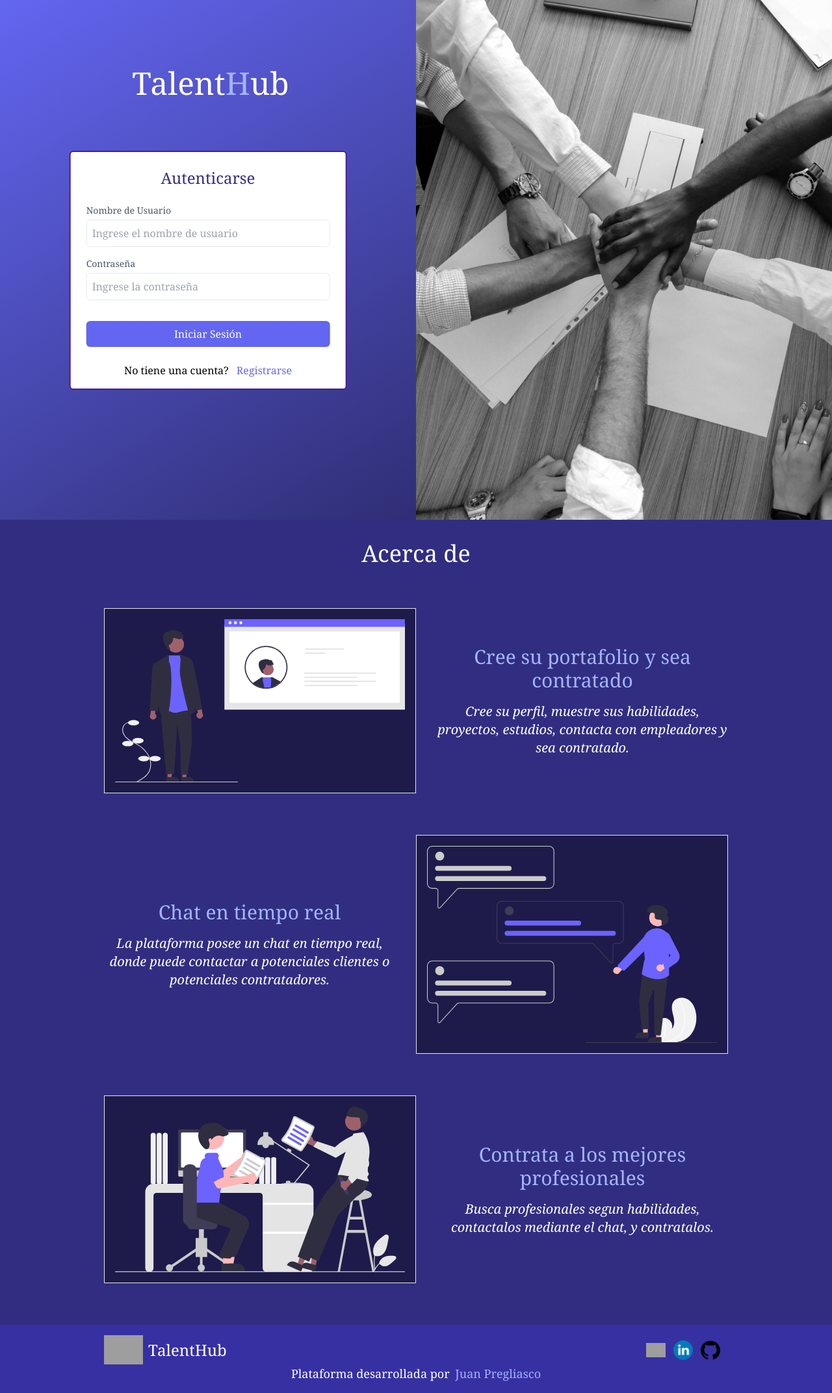
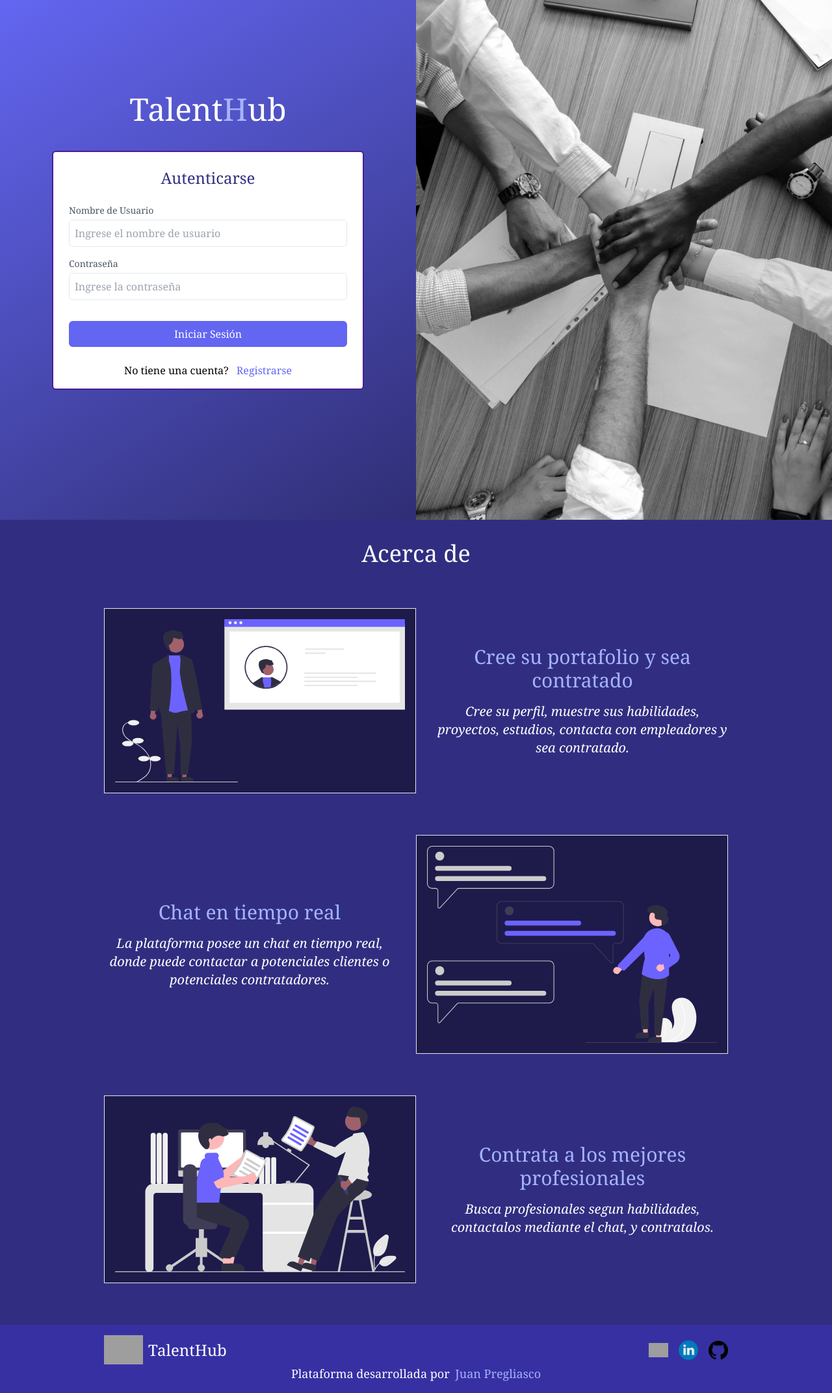
Before and after one commit to juanpi8345/plataforma-portafolios, an Angular app: page /login in a window 1280 px wide. Shown: the whole page at 65% size. Built offline with nearby package versions, Linux system fonts and the light colour scheme; grey boxes are pictures that could not be loaded.

Commit message:
Agrego grid al login

```diff
--- a/src/app/components/footer/footer.component.html
+++ b/src/app/components/footer/footer.component.html
@@ -5,9 +5,9 @@
             <h1 class="text-2xl ms-2">TalentHub</h1>
         </div>
         <div class="flex  items-center">
-            <img src="../../../assets/img/instagram.png"  width="30" class="cursor-pointer me-3 hover:scale-110 transtion duration-300" alt="">
-            <img src="../../../assets/img/linkedin.png" width="30" class="cursor-pointer me-3 hover:scale-110 transtion duration-300"  alt="">
-            <img src="../../../assets/img/github (1).png" width="30" class="cursor-pointer me-3 hover:scale-110 transtion duration-300"  alt="">
+            <img src="../../../assets/img/instagram.png"  width="30" class="cursor-pointer me-4 hover:scale-110 transtion duration-300" alt="">
+            <img src="../../../assets/img/linkedin.png" width="30" class="cursor-pointer me-4 hover:scale-110 transtion duration-300"  alt="">
+            <img src="../../../assets/img/github (1).png" width="30" class="cursor-pointer  hover:scale-110 transtion duration-300"  alt="">
         </div>
     </div>
     <div class="container mx-auto">
--- a/src/app/pages/login/login.component.html
+++ b/src/app/pages/login/login.component.html
@@ -1,12 +1,8 @@
 <div class="h-screen bg-gradient-to-br from-indigo-500 to-indigo-950 absolute top-0 left-0 w-full"></div>
-<div class="w-full h-screen">
-    <h1 class="absolute left-1/4 top-32 text-4xl centrar mb-4 text-white">
-        <div class="flex self-center items-center">
-            <h1 class="text-5xl ms-2">Talent<span class="text-indigo-300 font-medium">H</span>ub</h1>
-        </div>
-    </h1>
-    <div class="p-4 rounded-md bg-white z-10 absolute w-1/3 top-1/2 left-1/4 centrar text-center
-            border-2 border-violet-900 mt-4">
+<div class="w-full h-screen grid grid-cols-2">
+    <div class="z-10 mx-auto w-3/4 mt-36">
+        <h1 class="text-5xl text-white text-center">Talent<span class="text-indigo-300 font-medium">H</span>ub</h1>
+        <div class="p-4 rounded-md bg-white text-center border-2 border-violet-900 mt-10">
             <h1 class="text-2xl text-indigo-900 mt-2">Autenticarse</h1>
             <form class="text-start p-2 animate-fadeIn" *ngIf="login">
                 <div class="mt-4 text-left">
@@ -61,8 +57,11 @@
             <p class="mt-4" *ngIf="!login">Ya tiene una cuenta? <span class="ms-2 cursor-pointer text-indigo-500
             transition-colors duration-300 hover:text-indigo-800" (click)="toggleLogin()">Iniciar sesion</span></p>
         </div>
-    <div class="z-20 absolute w-3/6 right-0 text-center h-full">
+    </div>
+    <div>
+        <div class="h-full">
             <img src="../../../assets/img/banner.jpg" class="w-max h-screen object-center object-cover grayscale" alt="">
+        </div>
     </div>
 </div>
 <section class="bg-indigo-900 text-white pt-8">
@@ -72,9 +71,10 @@
             <div class="p-4 border bg-indigo-950 transition-colors duration-300 hover:bg-indigo-900">
                 <img src="../../../assets/img/perfil.svg" class="w-max" alt="">
             </div>
-            <div  class="self-center ps-8">
+            <div class="self-center ps-8">
                 <h1 class="text-center text-3xl text-indigo-300">Cree su portafolio y sea contratado</h1>
-                <p class="text-center mt-4 text-xl  italic ">Cree su perfil, muestre sus habilidades, proyectos, estudios,
+                <p class="text-center mt-4 text-xl  italic ">Cree su perfil, muestre sus habilidades, proyectos,
+                    estudios,
                     contacta con empleadores y sea contratado.
                 </p>
             </div>
@@ -82,7 +82,8 @@
         <div class="grid grid-cols-2 mt-16">
             <div class="self-center pe-8">
                 <h1 class="text-center text-3xl text-indigo-300">Chat en tiempo real</h1>
-                <p class="text-center mt-4 text-xl italic ">La plataforma posee un chat en tiempo real, donde puede contactar a potenciales
+                <p class="text-center mt-4 text-xl italic ">La plataforma posee un chat en tiempo real, donde puede
+                    contactar a potenciales
                     clientes o potenciales contratadores.
                 </p>
             </div>
@@ -94,7 +95,7 @@
             <div class="p-4 border bg-indigo-950 transition-colors duration-300 hover:bg-indigo-900">
                 <img src="../../../assets/img/contratar.svg" class="w-max position-center" alt="">
             </div>
-            <div  class="self-center ps-8">
+            <div class="self-center ps-8">
                 <h1 class="text-center text-3xl text-indigo-300">Contrata a los mejores profesionales</h1>
                 <p class="text-center mt-4 text-xl  italic ">Busca profesionales segun habilidades, contactalos
                     mediante el chat, y contratalos.
```
Lines whose indentation alone changed are shown as unchanged.
